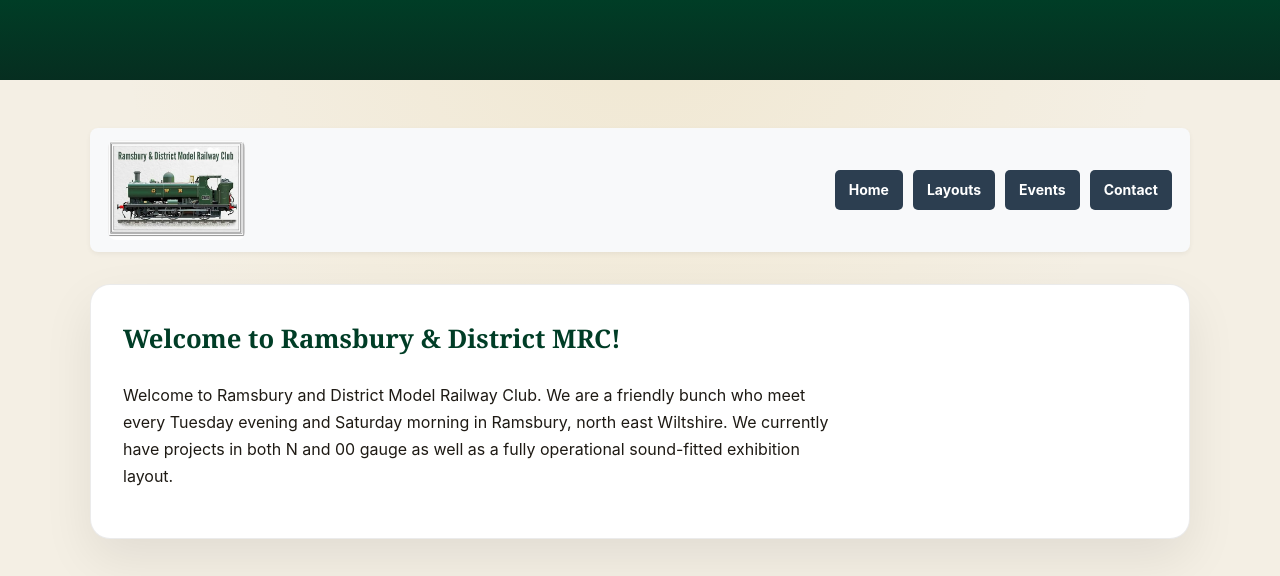
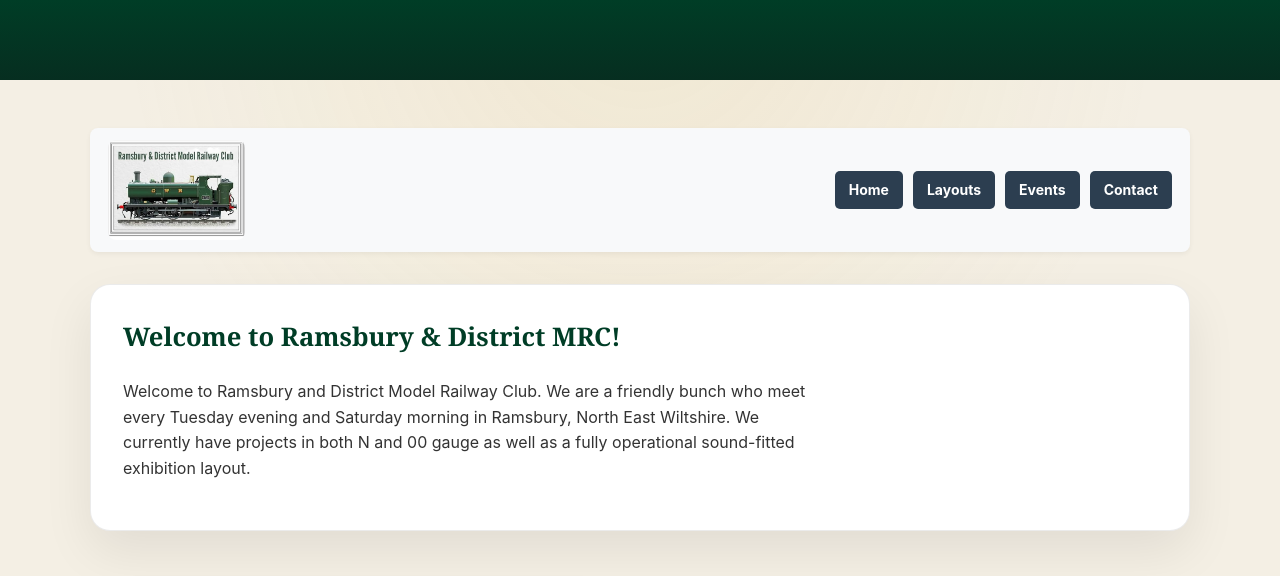
Before and after one commit to Henspenst/rdmrc-website, a Jekyll site: the page built from index.md, in a window 1280 px wide. Shown: the top 576 px of the page. Built offline with Jekyll 4.4.1, drawn with Linux system fonts in a browser that asks for light colours; grey boxes are pictures that could not be loaded.

Commit message:
same as last commit

```diff
--- a/index.md
+++ b/index.md
@@ -28,7 +28,7 @@ layout: default
 
 <section class="section-card">
   <h2>Welcome to Ramsbury & District MRC!</h2>
-  <p>Welcome to Ramsbury and District Model Railway Club. We are a friendly bunch who meet every Tuesday evening and Saturday morning in Ramsbury, north east Wiltshire. We currently have projects in both N and 00 gauge as well as a fully operational sound-fitted exhibition layout.</p>
+  <p>Welcome to Ramsbury and District Model Railway Club. We are a friendly bunch who meet every Tuesday evening and Saturday morning in Ramsbury, North East Wiltshire. We currently have projects in both N and 00 gauge as well as a fully operational sound-fitted exhibition layout.</p>
 </section>
 
 <div class="section-grid">
@@ -38,7 +38,7 @@ layout: default
     <p>Fox & Hounds Dairy, Crowood Ln, Ramsbury, Wilts, SN8 2HE</p>
   </section>
   <div class="map-container">
-    <iframe src="https://www.google.com/maps/embed?pb=!1m18!1m12!1m3!1d9944.883104670163!2d-1.6050327747172464!3d51.45410282477082!2m3!1f0!2f0!3f0!3m2!1i1024!2i768!4f13.1!3m3!1m2!1s0x487153100a74abb3%3A0xabef1753274a7d0b!2sRamsbury%20and%20District%20Model%20Railway%20Club!5e0!3m2!1sen!2suk!4v1785877718525!5m2!1sen!2suk" width="350" height="350" style="border:0;" allowfullscreen="" loading="lazy" referrerpolicy="strict-origin-when-cross-origin"></iframe>
+    <iframe src="https://www.google.com/maps/embed?pb=!1m18!1m12!1m3!1d9944.883104670163!2d-1.6050327747172464!3d51.45410282477082!2m3!1f0!2f0!3f0!3m2!1i1024!2i768!4f13.1!3m3!1m2!1s0x487153100a74abb3%3A0xabef1753274a7d0b!2sRamsbury%20and%20District%20Model%20Railway%20Club!5e0!3m2!1sen!2suk!4v1785877718525!5m2!1sen!2suk" width="400" height="350" style="border:0;" allowfullscreen="" loading="lazy" referrerpolicy="strict-origin-when-cross-origin"></iframe>
   </div>
 </div>
 
@@ -52,7 +52,13 @@ layout: default
 
 <!-- Combined Stylesheet for Navigation, Responsiveness, and General Layout -->
 <style>
-  /* Global image safety */
+  body {
+    font-family: -apple-system, BlinkMacSystemFont, "Segoe UI", Roboto, Helvetica, Arial, sans-serif;
+    color: #333333;
+    line-height: 1.6;
+  }
+
+
   img {
     max-width: 100%;
     height: auto;
```
